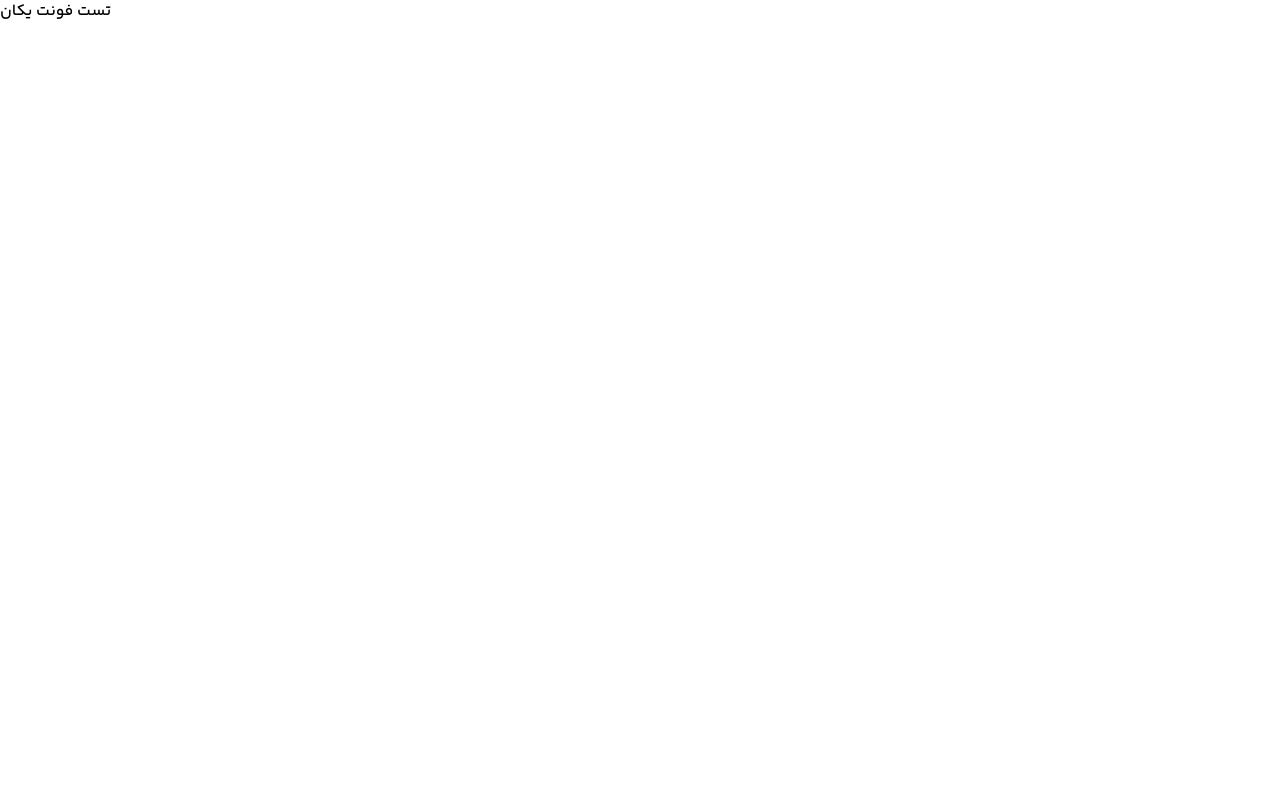
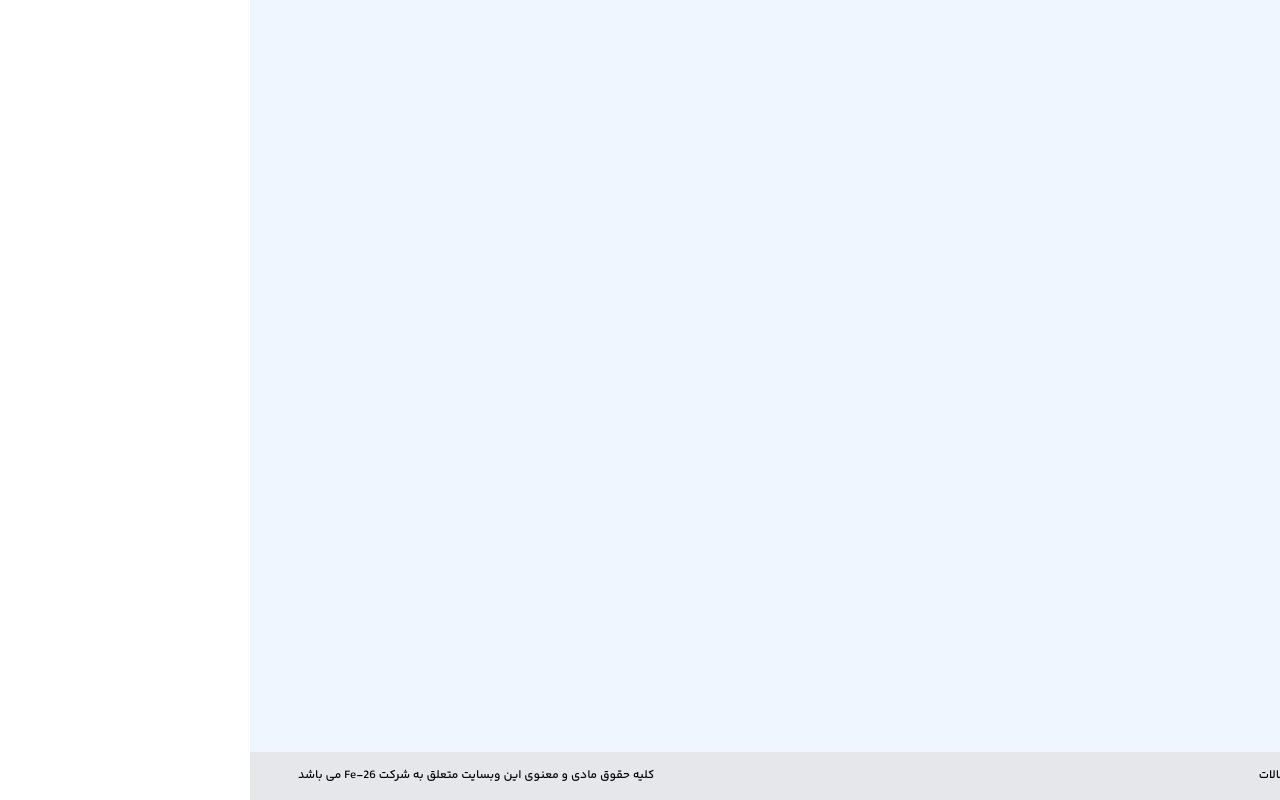
Before and after one commit to sinaRh99/FE26-task, a Next.js app: page / in a window 1280 px wide. Built offline with nearby package versions, Linux system fonts and the light colour scheme.

Commit message:
feat(root layout): create footer

```diff
--- a/src/app/layout.tsx
+++ b/src/app/layout.tsx
@@ -1,9 +1,11 @@
 import type { Metadata } from 'next';
 import localFont from 'next/font/local';
 import './globals.css';
+import Link from 'next/link';
 
 const yekanFont = localFont({
   src: './yekan.ttf',
+  weight: '400',
 });
 
 export const metadata: Metadata = {
@@ -17,8 +19,30 @@ export default function RootLayout({
   children: React.ReactNode;
 }>) {
   return (
-    <html lang="en">
-      <body className={yekanFont.className}>{children}</body>
+    <html lang="fa" dir="rtl">
+      <body className={yekanFont.className}>
+        <div className="min-h-screen flex flex-col">
+          <main className="grow bg-blue-50">{children}</main>
+          <footer className="bg-gray-200 py-4 px-12 w-full flex justify-between text-xs">
+            <div className="flex gap-4">
+              {['درباره', 'تماس', 'مجله آهن', 'اخبار و مقالات'].map(text => (
+                <StyledLink key={text}>{text}</StyledLink>
+              ))}
+            </div>
+            <span>
+              کلیه حقوق مادی و معنوی این وبسایت متعلق به شرکت Fe-26 می باشد
+            </span>
+          </footer>
+        </div>
+      </body>
     </html>
   );
 }
+
+const StyledLink = ({ children }: { children: React.ReactNode }) => {
+  return (
+    <Link href="#" className="hover:text-sky-500">
+      {children}
+    </Link>
+  );
+};
```
